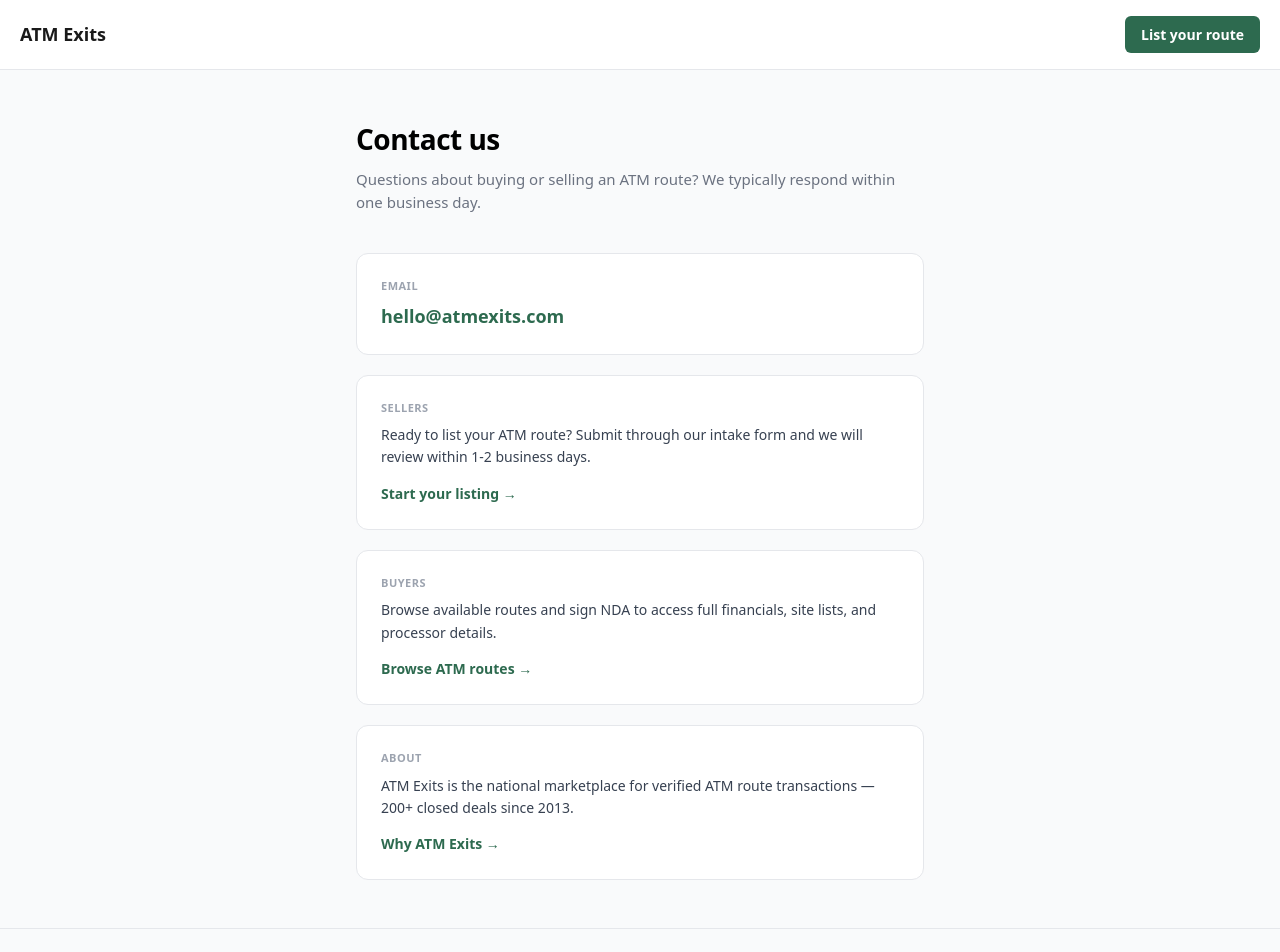
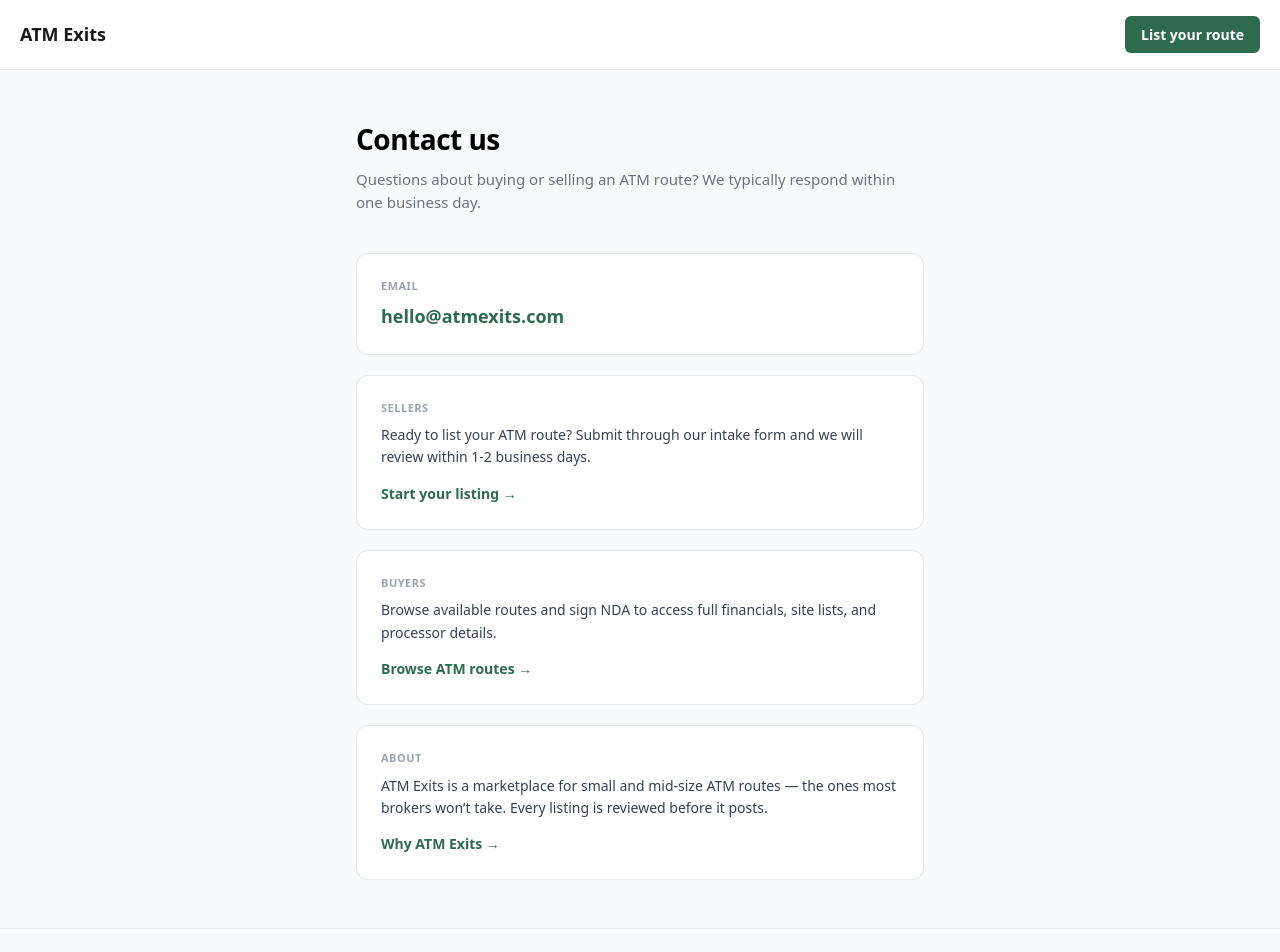
Before and after one commit to jeffsosville/atmexits, a Next.js app: page /contact in a window 1280 px wide. Shown: the top 952 px of the page. Built offline with nearby package versions, Linux system fonts and the light colour scheme; no server answers.

Commit message:
Update About section text in contact page

```diff
--- a/pages/contact.tsx
+++ b/pages/contact.tsx
@@ -34,7 +34,7 @@
             </div>
             <div style={{ background: '#fff', border: '1px solid #e5e7eb', borderRadius: '12px', padding: '24px' }}>
               <div style={{ fontSize: '11px', fontWeight: 700, color: '#9ca3af', letterSpacing: '0.5px', textTransform: 'uppercase', marginBottom: '8px' }}>About</div>
-              <p style={{ fontSize: '14px', color: '#374151', margin: '0 0 12px', lineHeight: 1.6 }}>ATM Exits is the national marketplace for verified ATM route transactions &mdash; 200+ closed deals since 2013.</p>
+              <p style={{ fontSize: '14px', color: '#374151', margin: '0 0 12px', lineHeight: 1.6 }}>ATM Exits is a marketplace for small and mid-size ATM routes &mdash; the ones most brokers won&rsquo;t take. Every listing is reviewed before it posts.</p>
               <Link href="/why" style={{ color: '#2d6a4f', fontWeight: 600, fontSize: '14px', textDecoration: 'none' }}>Why ATM Exits &rarr;</Link>
             </div>
           </div>
```
